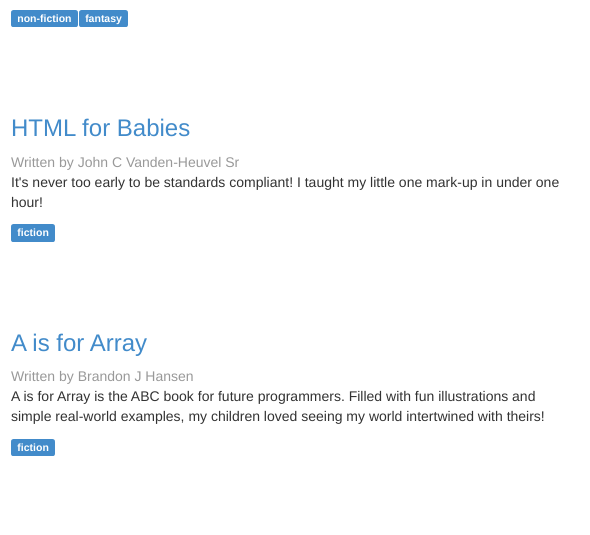
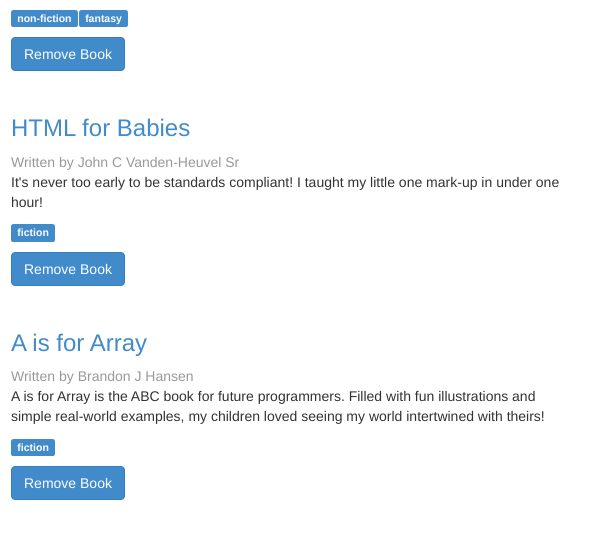
Before and after one commit to Tybosis/reading-list, a website: page app/index.html in a window 1280 px wide. Shown: the part 265-800 px from the top of the page, 254-844 px from the left. Drawn offline with nearby package versions, Linux system fonts and the light colour scheme; some packages are replaced by stand-ins of ours.

Commit message:
add delete button with call to delete function

```diff
--- a/app/partials/app.html
+++ b/app/partials/app.html
@@ -20,6 +20,10 @@
 
         <book-genres genres="book.genres"></book-genres>
 
+        <br \>
+
+        <button class="btn btn-primary delete" ng-click="readingListCtrl.delete_book(book)">Remove Book</button>
+
       </div>
     </li>
   </ul>
```
